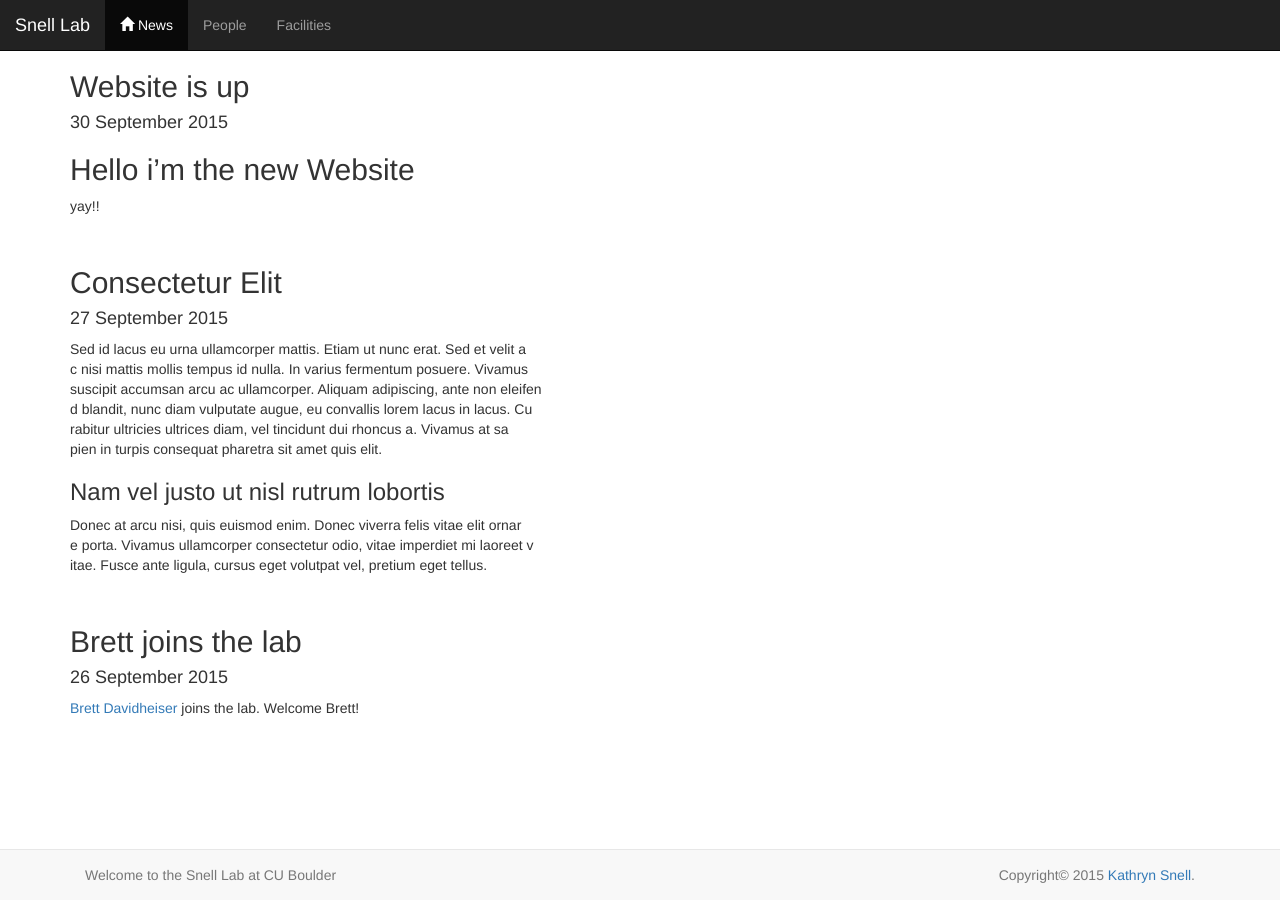
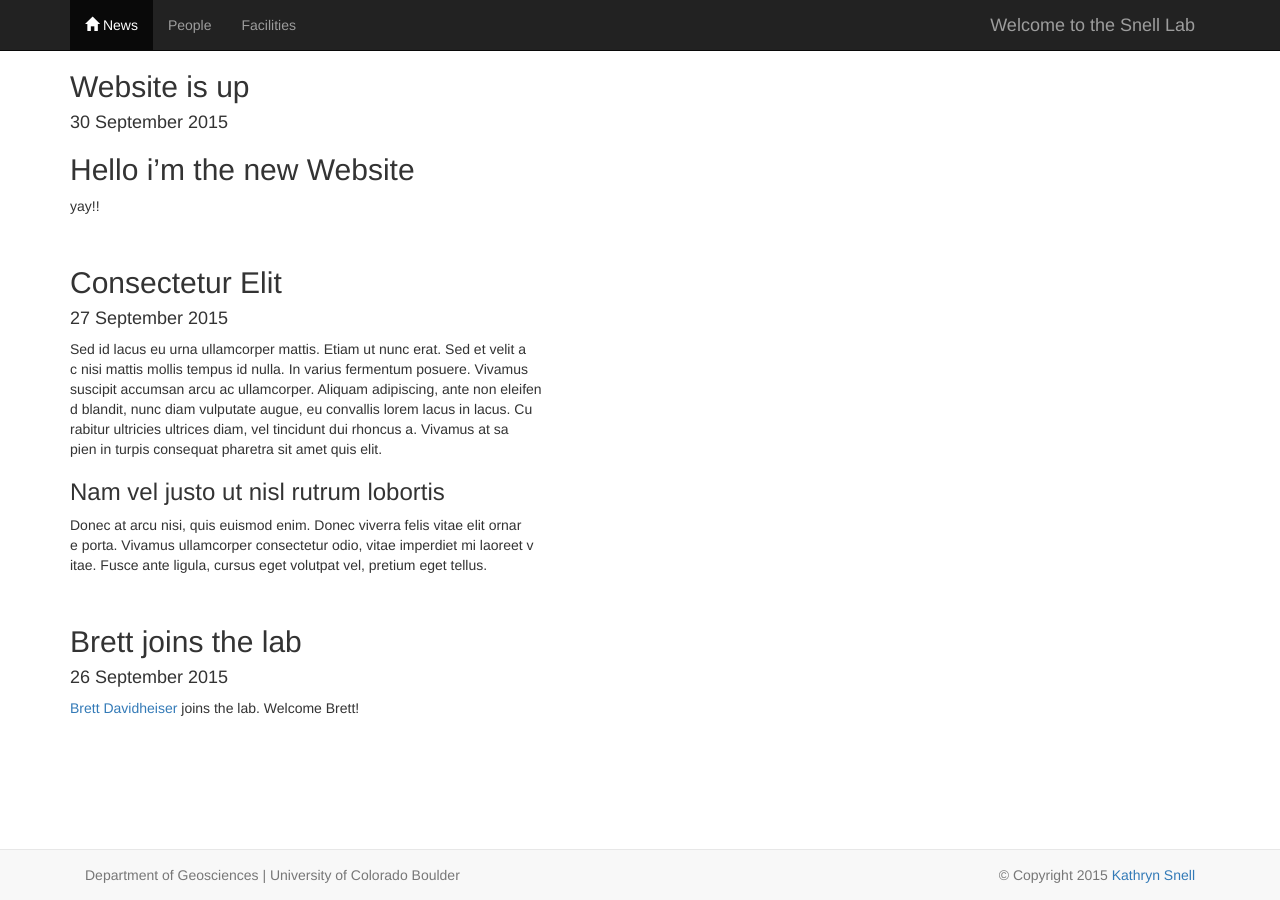
Before and after one commit to katie-snell/katie-snell.github.io, a Jekyll site: the page built from index.md, in a window 1280 px wide. Built offline with Jekyll 4.4.1, drawn with Linux system fonts in a browser that asks for light colours; nearby versions of some CDN libraries.

Commit message:
footer update

```diff
--- a/_includes/footer.html
+++ b/_includes/footer.html
@@ -1,8 +1,8 @@
 <div class = "navbar navbar-default navbar-fixed-bottom">
   <div class="container">
-    <p class="navbar-text">Welcome to the Snell Lab at CU Boulder</p>
+    <p class="navbar-text">Department of Geosciences | University of Colorado Boulder</p>
     <p class="navbar-text pull-right">
-      Copyright&copy; 2015 <a href="mailto:{{ site.email }}">{{ site.owner }}</a>.
+      &copy; Copyright 2015 <a href="mailto:{{ site.email }}">{{ site.owner }}</a>
     </p>
   </div>
 </div>
--- a/_includes/navbar.html
+++ b/_includes/navbar.html
@@ -1,8 +1,5 @@
 <nav class="navbar navbar-inverse navbar-fixed-top">
-  <div class="container-fluid">
-    <div class="navbar-header">
-      <a class="navbar-brand" href="#">{{ site.title }}</a>
-    </div>
+  <div class="container">
     <div>
       <ul class="nav navbar-nav">
         <!-- make left aligned navigation from pages -->
@@ -34,6 +31,10 @@
         {% endfor %}
       </ul>
 
+      <div class="navbar-header navbar-right">
+        <span class="navbar-brand">Welcome to the {{ site.title }}</span>
+      </div>
+
     </div>
   </div>
 </nav>
--- a/css/style.scss
+++ b/css/style.scss
@@ -9,8 +9,9 @@
 // override bootstrap values, full list of variables:
 // http://getbootstrap.com/customize/#less-variables
 $body-bg: #fff;
-$navbar-default-link-active-bg: rgb(75, 144, 224);
-$navbar-default-link-active-color: rgb(255, 255, 255);
+//$navbar-inverse-bg: rgb(29, 32, 149);
+//$navbar-inverse-link-active-bg: rgb(75, 144, 224);
+//$navbar-inverse-link-active-color: rgb(255, 255, 255);
 
 // import bootstrap
 @import "bootstrap";
```
